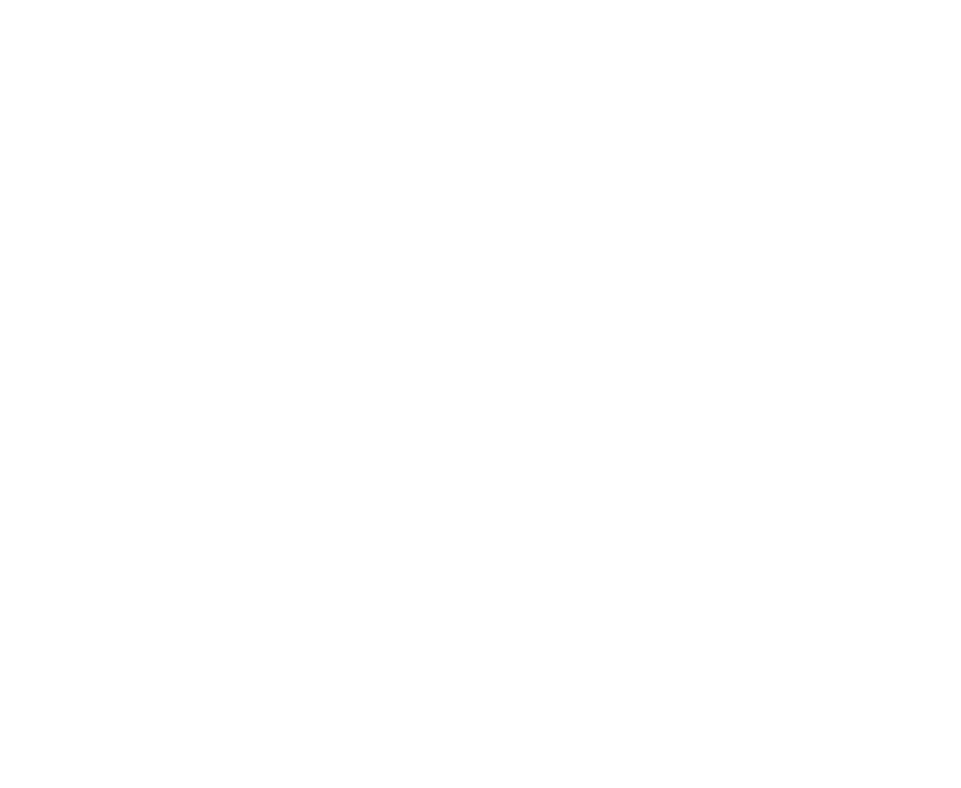
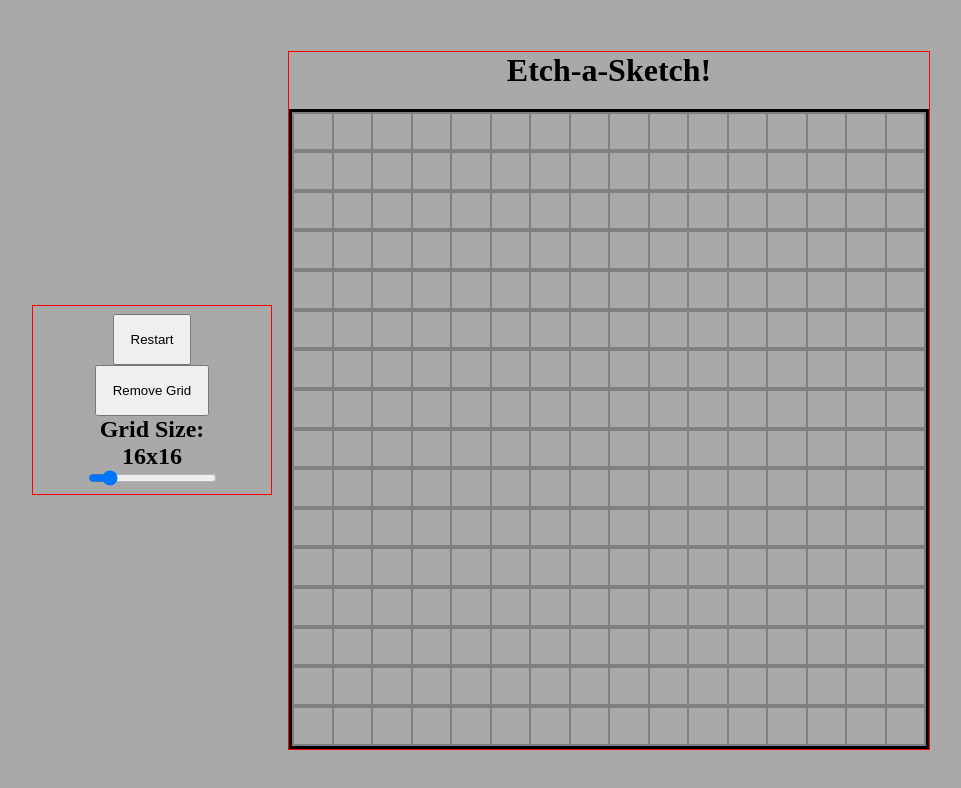
Before and after one commit to OGalo8/etch-a-sketch, a plain HTML site: page index.html in a window 1280 px wide. Shown: the whole page, without its empty margins (159-1120 px from the left). Drawn offline with Linux system fonts and the light colour scheme.

Commit message:
Adding the restart color functionality.

```diff
--- a/index.html
+++ b/index.html
@@ -0,0 +1,26 @@
+<!DOCTYPE html>
+<html lang="en">
+<head>
+    <meta charset="UTF-8">
+    <meta name="viewport" content="width=device-width, initial-scale=1.0">
+    <title>etch-a-sketch</title>
+    <link rel="stylesheet" href="style.css">
+    <script defer src="script.js"></script>
+</head>
+<body>
+    <div class="left-column-container">
+        <button id="restart-button">Restart</button>
+        <button id="remove-grid-button">Remove Grid</button>
+        <h2 class="grid-size">Grid Size:</h2>
+        <h2 id="grid-size-number" class="grid-size">16x16</h2>
+        <input id="grid-size-slider" class="grid-size" type="range" min="4" value="16"  max="100">
+    </div>
+    <div class="title-and-grid-container">
+        <h1>Etch-a-Sketch!</h1>
+        <div class="grid-container">
+    </div>
+
+
+    </div>
+</body>
+</html>
--- a/script.js
+++ b/script.js
@@ -1,11 +1,17 @@
 
 //We will add a UI element so the user can enter the gridSize
-gridSize = 16;
+let gridSize = 16;
+const container = document.querySelector(".grid-container");
 
-const container = document.querySelector(".container");
 
-function createRows(){
-    for(let i = 1; i<= gridSize; i++){
+
+// showing the grid size on top of the slider
+let slider = document.querySelector("#grid-size-slider");
+let output = document.querySelector("#grid-size-number");
+
+//functions to create the grid
+function createRows(rowsToCreate){
+    for(let i = 1; i<= rowsToCreate; i++){
         const newRow = document.createElement("div");
         newRow.setAttribute("class",`row`);
         newRow.setAttribute("id",`row-${i}`);
@@ -14,12 +20,12 @@ function createRows(){
             border: 1px solid grey;
             flex: auto;`);
         container.appendChild(newRow);
-        createColumns(newRow,i);
+        createColumns(newRow,i,rowsToCreate);
     }
 }
 
-function createColumns(newRow,i){
-    for (let j = 1; j<=gridSize; j++){
+function createColumns(newRow,i,rowsToCreate){
+    for (let j = 1; j<=rowsToCreate; j++){
         const newCol = document.createElement("div");
         newCol.setAttribute("class","col");
         newCol.setAttribute("id",`col-${i}-${j}`);
@@ -30,12 +36,51 @@ function createColumns(newRow,i){
     }
 }
 
-createRows();
+// creating an initial grid
+createRows(gridSize);
+
+// const allRows = document.querySelectorAll(".row");
+// for (let i = 0; i <= 2*gridSize; i++){
+//     allRows.item(i).remove();
+// }
+
+
+
+// remove grid when the slider moves, so it can create a new one
+// function removeRows(rowsToRemove){
+//     const allRows = document.querySelectorAll(".row");
+//     for (let i = 0; i <= rowsToRemove; i++){
+//         allRows.item(i).remove();
+//     }
+// }
+
+//updates the value of gridSize based on the slider's value
+// output.innerHTML = slider.value;
+// slider.oninput = function newGridSize(){
+//     //slider called the function, so 'this' knows that it must refer to slider.
+//     // it doesn't work the same way with arrow functions.
+//     output.innerHTML = this.value
+
+//     let sliderGridSize = this.value;
+//     let difference = sliderGridSize - gridSize;
+//     if(difference > 0) createRows(difference);
+//     if(difference <0) removeRows(difference);
+// }
+
 
 // logic for changing color when mouse hovers over an element
-
-// const col11 = document.querySelector("#col-1-1")
 container.addEventListener("mouseover",(e)=> {
     if(e.target.className != "col") return;
     e.target.style.backgroundColor = "red";
-})
+});
+
+// logic for the restart button. It will eliminate the color of the grid.
+const restartBtn = document.querySelector("#restart-button");
+
+restartBtn.addEventListener("click",function decolor(e) {
+    if(!e.target.closest ("button")) return; //if we do not click exactly on the restart button, nothing will happen
+    const allCols = document.querySelectorAll(".col");
+    for (const currentCol of allCols){ //this is how we iterate through a nodeList
+        currentCol.style.backgroundColor = "darkgrey";
+    }
+});
--- a/style.css
+++ b/style.css
@@ -1,5 +1,6 @@
 /* This is the right CSS configuration to obtain a grid
 inside the container */
+
 * {
     box-sizing:border-box;
     margin:0;
@@ -11,10 +12,26 @@ body {
     justify-content: center;
     align-items: center;
     height: 100vh;
-    flex-direction: column;
+    gap: 2vh;
+    background-color: darkgrey;
 }
 
-.container {
+.title-and-grid-container,
+.left-column-container {
+    display: flex;
+    justify-content: center;
+    align-items: center;
+    flex-direction: column;
+    border: 1px solid red;
+}
+
+.left-column-container {
+    display: flex;
+    padding: 1vh;
+    flex-basis: 30vh;
+}
+
+.grid-container {
     border: 3px solid black;
     width: 80vh;
     height: 80vh;
@@ -37,3 +54,7 @@ body {
 h1 {
     margin-bottom: 20px;
 }
+
+button {
+    padding: 2vh;
+}
```
Also changed, not shown: README.md.
